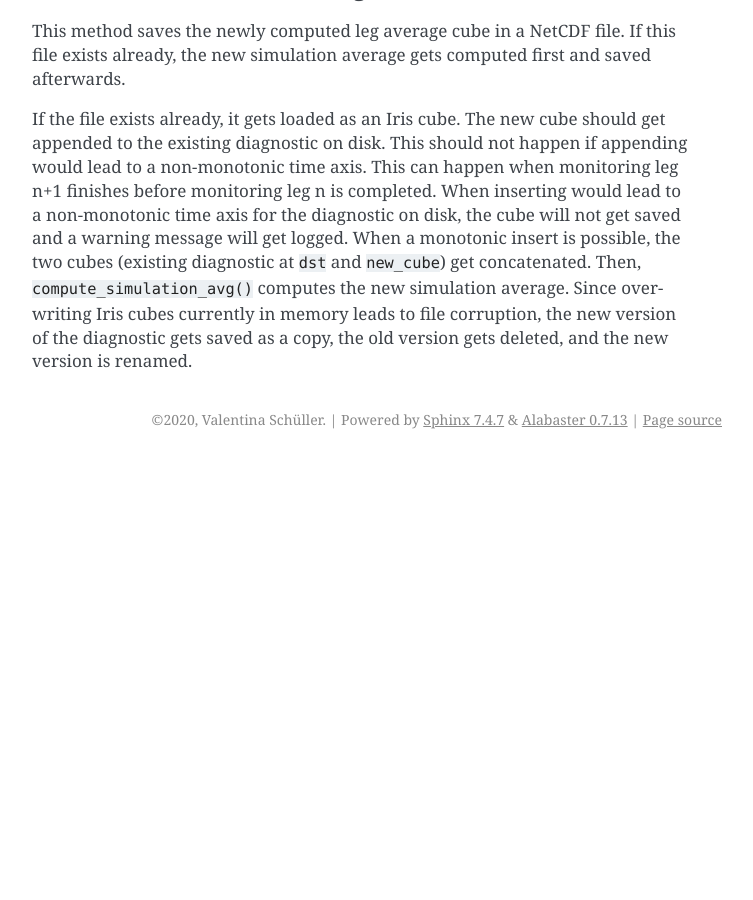
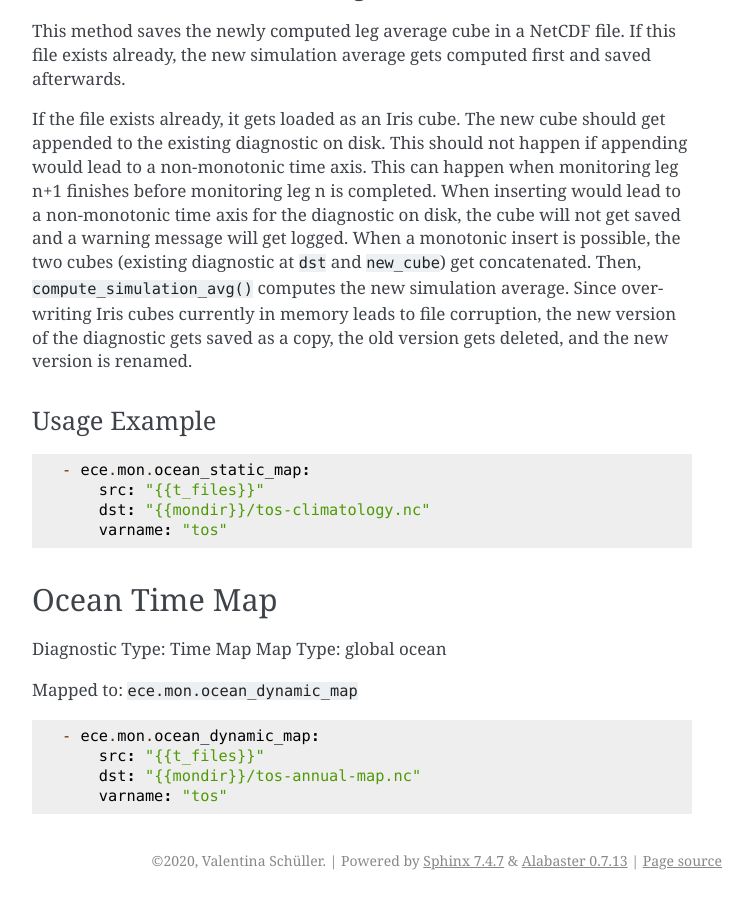
Before and after one commit to uwefladrich/scriptengine-tasks-ecearth, a Sphinx documentation site: the page built from docs/sphinx/source/tasks/ocean-diagnostics.rst, in a window 1280 px wide and 900 px high, scrolled down 3200 px. Shown: the whole window, without its empty margins (388-1141 px from the left). Built offline with Sphinx 7.4.7, drawn with Linux system fonts in a browser that asks for light colours; before the commit the page ends 3659 px from its top, so only the background shows below that; some of the changed text lies outside the part shown.

Commit message:
Close #74

```diff
--- a/docs/sphinx/source/index.rst
+++ b/docs/sphinx/source/index.rst
@@ -7,13 +7,14 @@ Welcome to EC-Earth Monitoring's documentation!
 ===============================================
 
 .. toctree::
-   :maxdepth: 3
+   :maxdepth: 2
    :caption: Contents:
 
    usage/installation
    usage/quickstart
+   tasks/processing-tasks
    tasks/ocean-diagnostics
-   tasks/processing-tasks
+   tasks/atmosphere-diagnostics
 
 
 
--- a/docs/sphinx/source/tasks/ocean-diagnostics.rst
+++ b/docs/sphinx/source/tasks/ocean-diagnostics.rst
@@ -11,7 +11,7 @@ Global Average Time Series
 
 Diagnostic Type: Time Series
 
-Mapped to: ``ece.mon.ocean_time_series``
+Mapped to: ``ece.mon.global_average``
 
 This processing task computes the temporal and spatial average of an extensive oceanic quantity as a time series. It then saves it either as a new diagnostic file or appends it to the existing diagnostic file.
 
@@ -46,12 +46,12 @@ This method saves the newly computed global average cube in a NetCDF file. If th
 If the file exists already, it gets loaded as an Iris cube. The new cube should get appended to the existing diagnostic on disk. This should not happen if appending would lead to a non-monotonic time axis. This can happen when monitoring leg n+1 finishes before monitoring leg n is completed. When inserting would lead to a non-monotonic time axis for the diagnostic on disk, the cube will not get saved and a warning message will get logged.
 When a monotonic insert is possible, the two cubes (existing diagnostic at ``dst`` and ``new_cube``) get concatenated. Since overwriting Iris cubes currently in memory leads to file corruption, the new version of the diagnostic gets saved as a copy, the old version gets deleted, and the new version is renamed.
 
-Example
--------
+Usage Example
+-------------
 
 ::
 
-    - ece.mon.ocean_time_series:
+    - ece.mon.global_average:
         src: "{{t_files}}"
         dst: "{{mondir}}/tos-time-series.nc"
         domain: "{{rundir}}/domain.nc"
@@ -64,7 +64,7 @@ Ocean Map
 Diagnostic Type: Map
 Map Type: global ocean
 
-Mapped to: ``ece.mon.ocean_map``
+Mapped to: ``ece.mon.ocean_static_map``
 
 This task computes the simulation average of the spatial distribution of an oceanic variable. This results in a map of the global ocean. First, it calculates the time mean of the current leg. If no old version of the simulation average exists, the new annual mean gets saved as the simulation average. Otherwise, the old simulation average and new annual mean get merged into a new simulation average, the old diagnostic on disk is then replaced.
 
@@ -94,3 +94,29 @@ This method saves the newly computed leg average cube in a NetCDF file. If this
 
 If the file exists already, it gets loaded as an Iris cube. The new cube should get appended to the existing diagnostic on disk. This should not happen if appending would lead to a non-monotonic time axis. This can happen when monitoring leg n+1 finishes before monitoring leg n is completed. When inserting would lead to a non-monotonic time axis for the diagnostic on disk, the cube will not get saved and a warning message will get logged.
 When a monotonic insert is possible, the two cubes (existing diagnostic at ``dst`` and ``new_cube``) get concatenated. Then, ``compute_simulation_avg()`` computes the new simulation average. Since overwriting Iris cubes currently in memory leads to file corruption, the new version of the diagnostic gets saved as a copy, the old version gets deleted, and the new version is renamed.
+
+Usage Example
+-------------
+
+::
+
+    - ece.mon.ocean_static_map:
+        src: "{{t_files}}"
+        dst: "{{mondir}}/tos-climatology.nc"
+        varname: "tos"
+
+
+Ocean Time Map
+==============
+
+Diagnostic Type: Time Map
+Map Type: global ocean
+
+Mapped to: ``ece.mon.ocean_dynamic_map``
+
+::
+
+    - ece.mon.ocean_dynamic_map:
+        src: "{{t_files}}"
+        dst: "{{mondir}}/tos-annual-map.nc"
+        varname: "tos"
```
Also changed, not shown: docs/sphinx/source/tasks/atmosphere-diagnostics.rst (added, +56 -0 lines), docs/sphinx/source/tasks/scalar-diagnostics.rst (added, +50 -0 lines), docs/sphinx/source/tasks/sea-ice-diagnostics.rst (added, +65 -0 lines), 8 other files.
